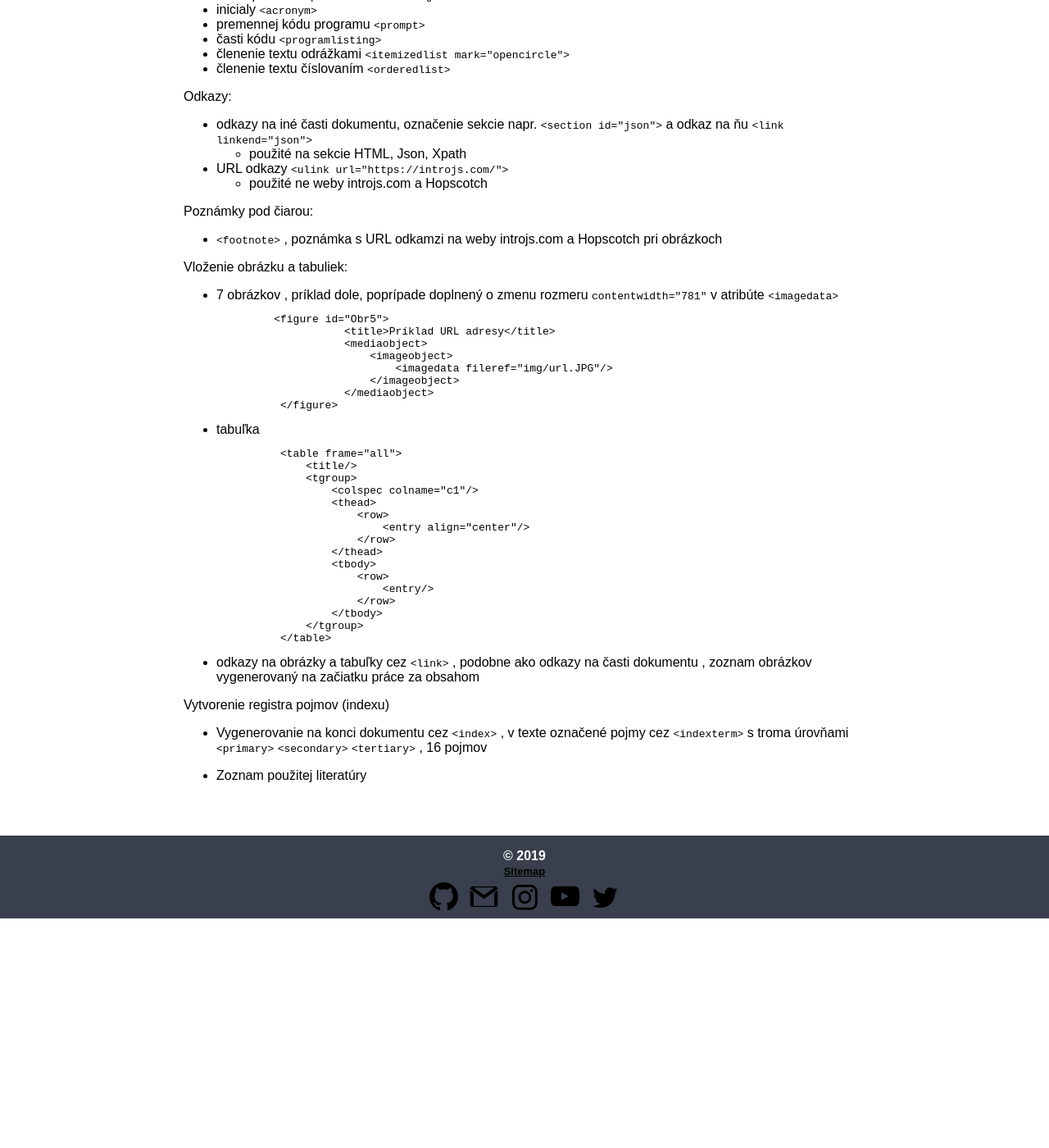
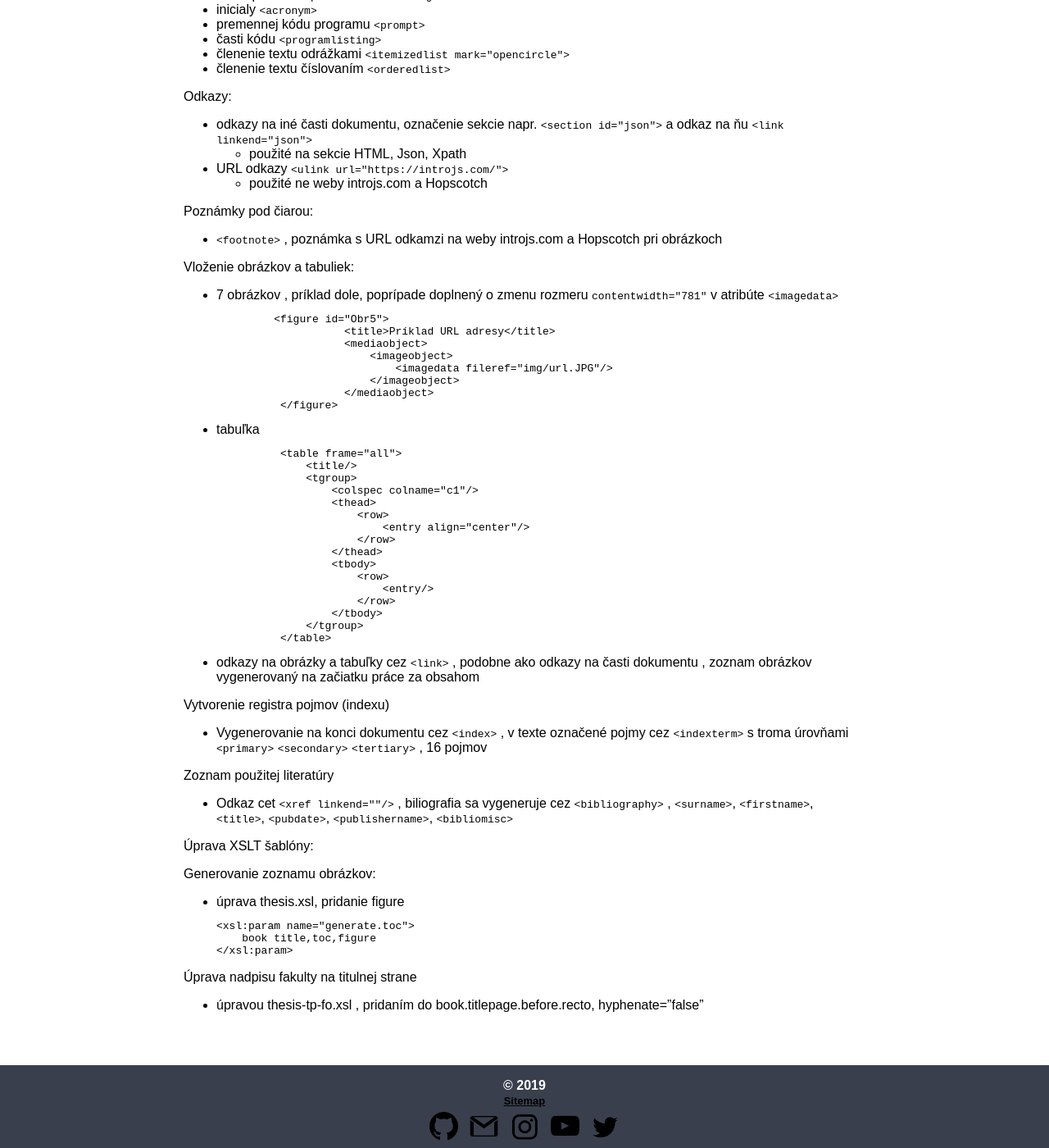
Before and after one commit to chrisSvK/chrisSvK.github.io, a Jekyll site: the page built from wpub/index.md, in a window 1280 px wide and 1400 px high, scrolled down 1641 px. Shown: the whole window at 82% size. Built offline with Jekyll 4.4.1, drawn with Linux system fonts in a browser that asks for light colours; before the commit the page ends 2761 px from its top, so only the background shows below that.

Commit message:
Zadanie 2 dokumentácia

````diff
--- a/wpub/index.md
+++ b/wpub/index.md
@@ -99,7 +99,7 @@ Odkazy:
 Poznámky pod čiarou:
 * `<footnote>` , poznámka s URL odkamzi na weby introjs.com a Hopscotch pri obrázkoch
 
-Vloženie obrázku a tabuliek:
+Vloženie obrázkov a tabuliek:
 * 7 obrázkov , príklad dole, poprípade doplnený o zmenu rozmeru `contentwidth="781"` v atribúte `<imagedata>`
  ```xml
            <figure id="Obr5">
@@ -137,4 +137,20 @@ Vytvorenie registra pojmov (indexu)
 * Vygenerovanie na konci dokumentu cez `<index>` , v texte označené pojmy cez `<indexterm>` s troma úrovňami `<primary>`
  `<secondary>` `<tertiary>` ,  16 pojmov
 
-* Zoznam použitej literatúry
+Zoznam použitej literatúry
+* Odkaz cet `<xref linkend=""/>` , biliografia sa vygeneruje cez  `<bibliography>` , `<surname>`, `<firstname>`, `<title>`,  `<pubdate>`, `<publishername>`,
+`<bibliomisc>`
+
+
+Úprava XSLT šablóny:
+
+Generovanie zoznamu obrázkov:
+*   úprava thesis.xsl, pridanie figure
+```xml
+    <xsl:param name="generate.toc">
+        book title,toc,figure
+    </xsl:param>
+```
+
+Úprava nadpisu fakulty na titulnej strane
+* úpravou thesis-tp-fo.xsl , pridaním do book.titlepage.before.recto, hyphenate="false"
````
